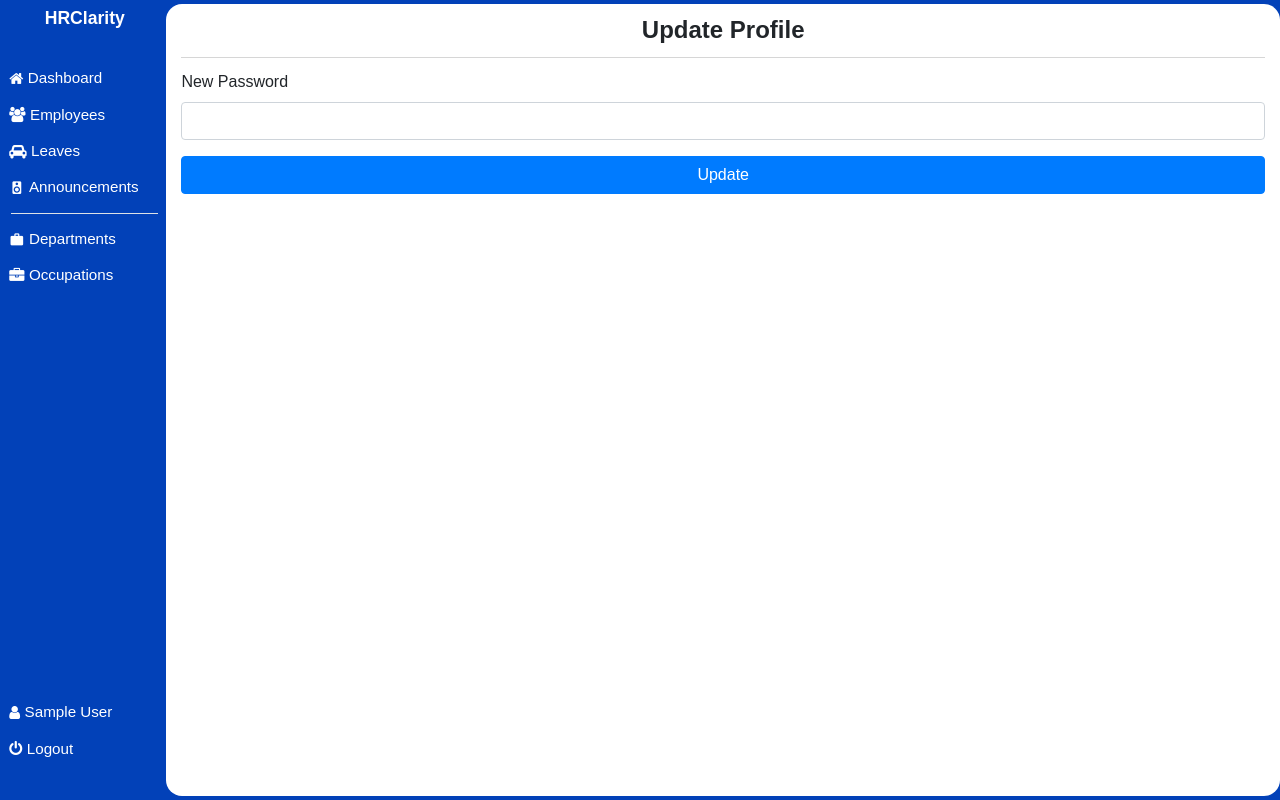
After one commit to AlexAaqil/HRClarity, a Flask app: page /user/update_profile/1 in a window 1280 px wide. The commit adds this page. Run offline with Flask 3, Linux system fonts and the light colour scheme; a user stored in the database is signed in; tables that the repository leaves empty hold one stand-in row (values such as "Sample post"); some libraries are stand-ins or nearby versions; some web fonts are replaced.

Commit message:
added the functionality for users to update their passwords

```diff
--- a/hrms/templates/admin/aside.html
+++ b/hrms/templates/admin/aside.html
@@ -46,7 +46,7 @@
 
     <ul>
       <li>
-        <a href="">
+        <a href="{{ url_for('user.update_profile', employee_id=current_user.id) }}">
             <span class="icon icon-user"></span>
             <span>{{ user.first_name }} {{ user.last_name }}</span>
         </a>
--- a/hrms/templates/employee/aside.html
+++ b/hrms/templates/employee/aside.html
@@ -24,7 +24,7 @@
 
     <ul>
       <li>
-        <a href="">
+        <a href="{{ url_for('user.update_profile', employee_id=current_user.id) }}">
             <span class="icon icon-user"></span>
             <span>{{ current_user.first_name }} {{ current_user.last_name }}</span>
         </a>
--- /dev/null
+++ b/hrms/templates/update_profile.html
@@ -0,0 +1,36 @@
+{% extends "main_layout.html" %} {% block body %}
+<section class="app">
+  {% include 'admin/aside.html' %}
+  <main>
+    <div class="main_container container-fluid login">
+      <div class="body">
+        <form action="" method="post">
+          <h1>{{ page_title }}</h1>
+
+          {{ update_password_form.hidden_tag() }}
+
+          <div class="row">
+            <div class="col">
+              <div class="form-group">
+                {{ update_password_form.new_password.label }}
+                {% if update_password_form.new_password.errors %}
+                    {{ update_password_form.new_password }}
+                        {% for error in update_password_form.new_password.errors %}
+                            <span class="text-danger">{{ error }}</span>
+                        {% endfor %}
+                {% else %}
+                    {{ update_password_form.new_password }}
+                {% endif %}
+              </div>
+            </div>
+          </div>
+
+          <div class="row">
+            <div class="col">{{ update_password_form.submit }}</div>
+          </div>
+        </form>
+      </div>
+    </div>
+  </main>
+</section>
+{% endblock body %}
--- a/hrms/users/forms.py
+++ b/hrms/users/forms.py
@@ -11,3 +11,8 @@ class LoginForm(FlaskForm):
                              "placeholder": "Password", "class": "form-control"})
     submit = SubmitField('Login', render_kw={
                          "class": "btn btn-primary btn-block"})
+
+
+class UpdatePasswordForm(FlaskForm):
+    new_password = PasswordField('New Password', validators=[DataRequired()], render_kw={"placehoder":"New Password", "class":"form-control"})
+    submit = SubmitField('Update', render_kw={"class":"btn btn-primary btn-block"})
--- a/hrms/users/routes.py
+++ b/hrms/users/routes.py
@@ -1,9 +1,9 @@
 from datetime import datetime
 from flask import Blueprint, render_template, redirect, url_for, flash, request
-from flask_login import LoginManager, login_user, logout_user, current_user, login_required
+from flask_login import LoginManager, login_user, logout_user, current_user
 from hrms import db, bcrypt
-from .forms import LoginForm
-from hrms.models import User, Department, Occupation, Announcement, Leave
+from .forms import LoginForm, UpdatePasswordForm
+from hrms.models import User
 
 
 user = Blueprint('user', __name__)
@@ -37,6 +37,25 @@ def login():
     return render_template('login.html', page_title='Login', form=form)
 
 
+@user.route('/user/update_profile/<int:employee_id>', methods=['GET', 'POST'])
+def update_profile(employee_id):
+    employee = User.query.get_or_404(employee_id)
+    update_password_form = UpdatePasswordForm()
+    if update_password_form.validate_on_submit():
+        password = update_password_form.new_password.data
+        hashed_password = bcrypt.generate_password_hash(
+            password).decode('utf-8')
+        employee.password = hashed_password
+        db.session.commit()
+        flash('Password has been updated!', 'success')
+        return redirect(url_for('user.login'))
+    elif request.method == 'GET':
+        update_password_form.password = employee.password
+
+    return render_template('update_profile.html', page_title='Update Profile', update_password_form=update_password_form, user=current_user)
+
+
+
 @user.route('/logout')
 def logout():
     logout_user()
```
Also changed, not shown: instance/hrms.db.
